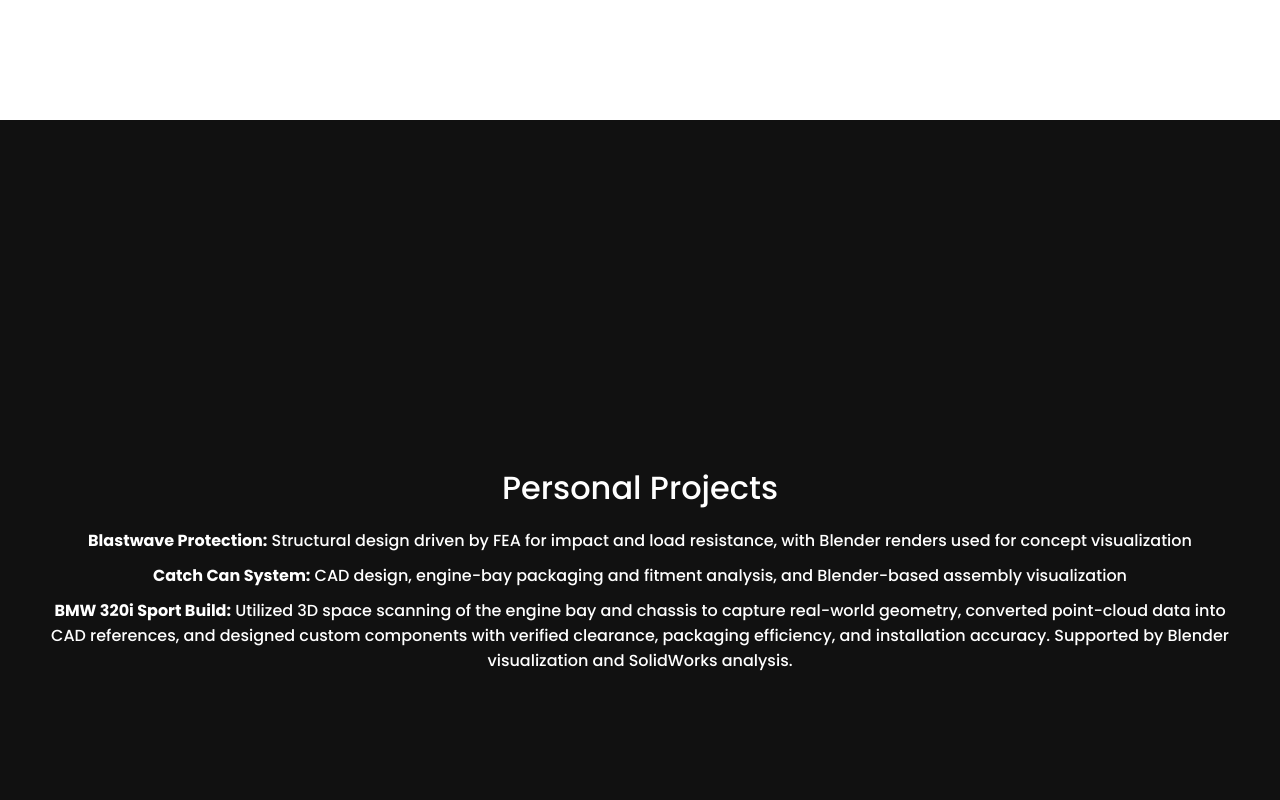
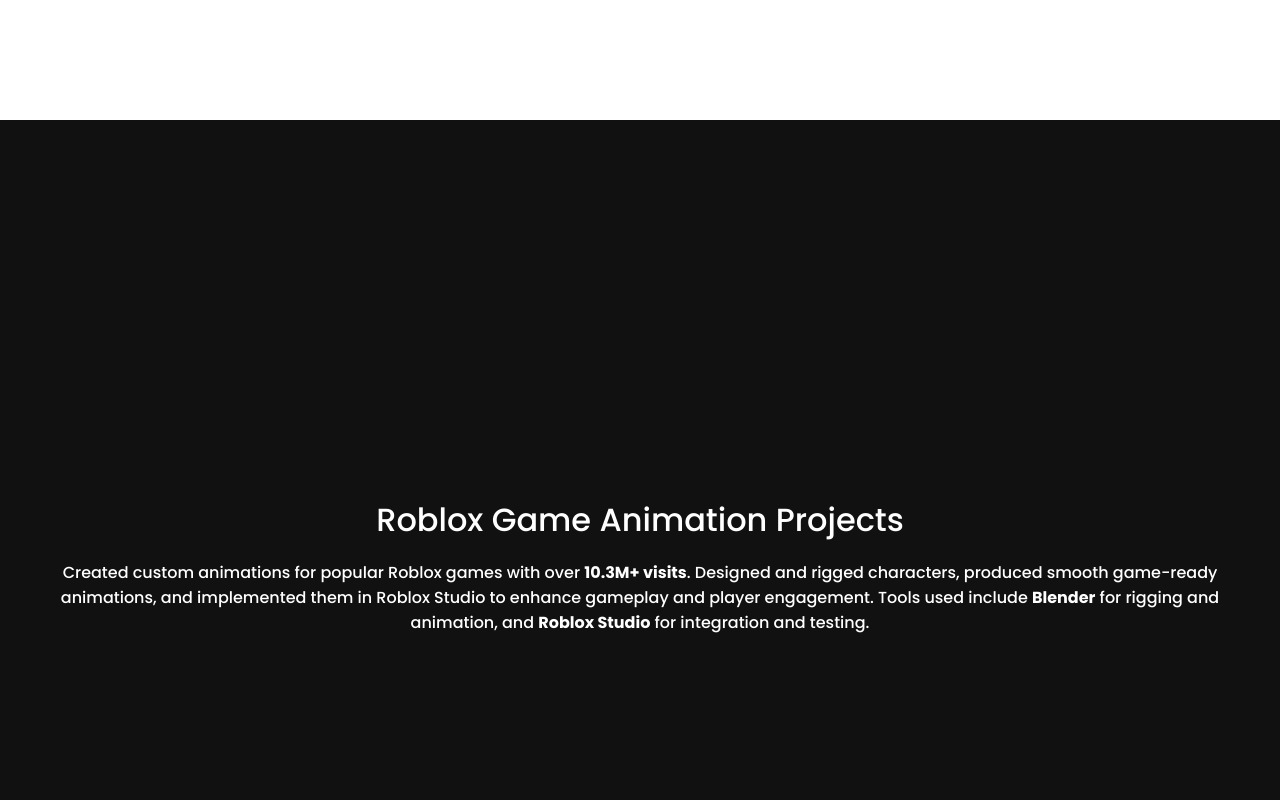
Before and after one commit to Hydron3er/Portfolio, a plain HTML site: page index.html in a window 1280 px wide. Shown: the part 4280-5080 px from the top of the page. Drawn offline with Linux system fonts and the light colour scheme.

Commit message:
Update index.html

```diff
--- a/index.html
+++ b/index.html
@@ -79,8 +79,20 @@
     </div>
   </section>
 
+  <!-- Roblox animation section -->
+  <section class="page black">
+    <div class="content">
+      <h2>Roblox Game Animation Projects</h2>
+      <p>
+        Created custom animations for popular Roblox games with over <b>10.3M+ visits</b>.
+        Designed and rigged characters, produced smooth game-ready animations, and implemented them in Roblox Studio to enhance gameplay and player engagement.
+        Tools used include <b>Blender</b> for rigging and animation, and <b>Roblox Studio</b> for integration and testing.
+      </p>
+    </div>
+  </section>
+
   <!-- Projects -->
-  <section class="page black">
+  <section class="page white">
     <div class="content">
       <h2>Personal Projects</h2>
       <ul>
```
